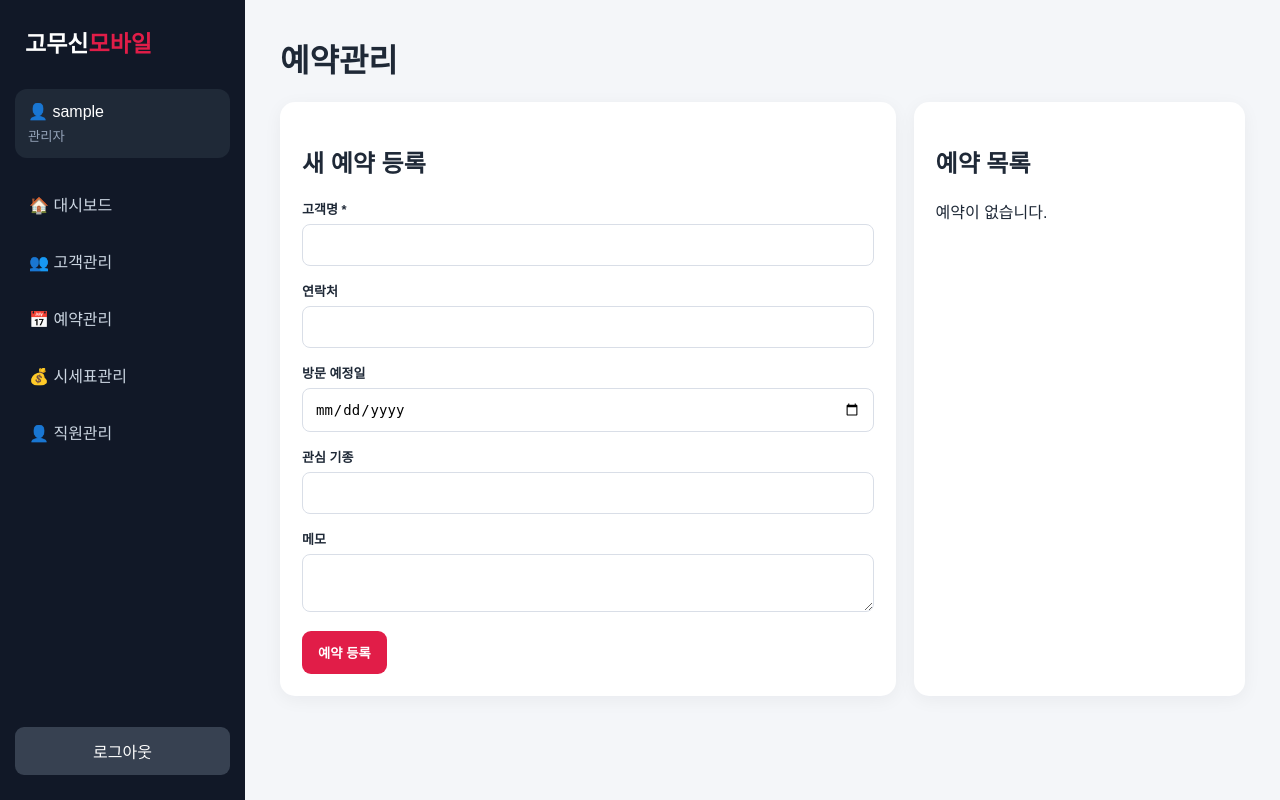
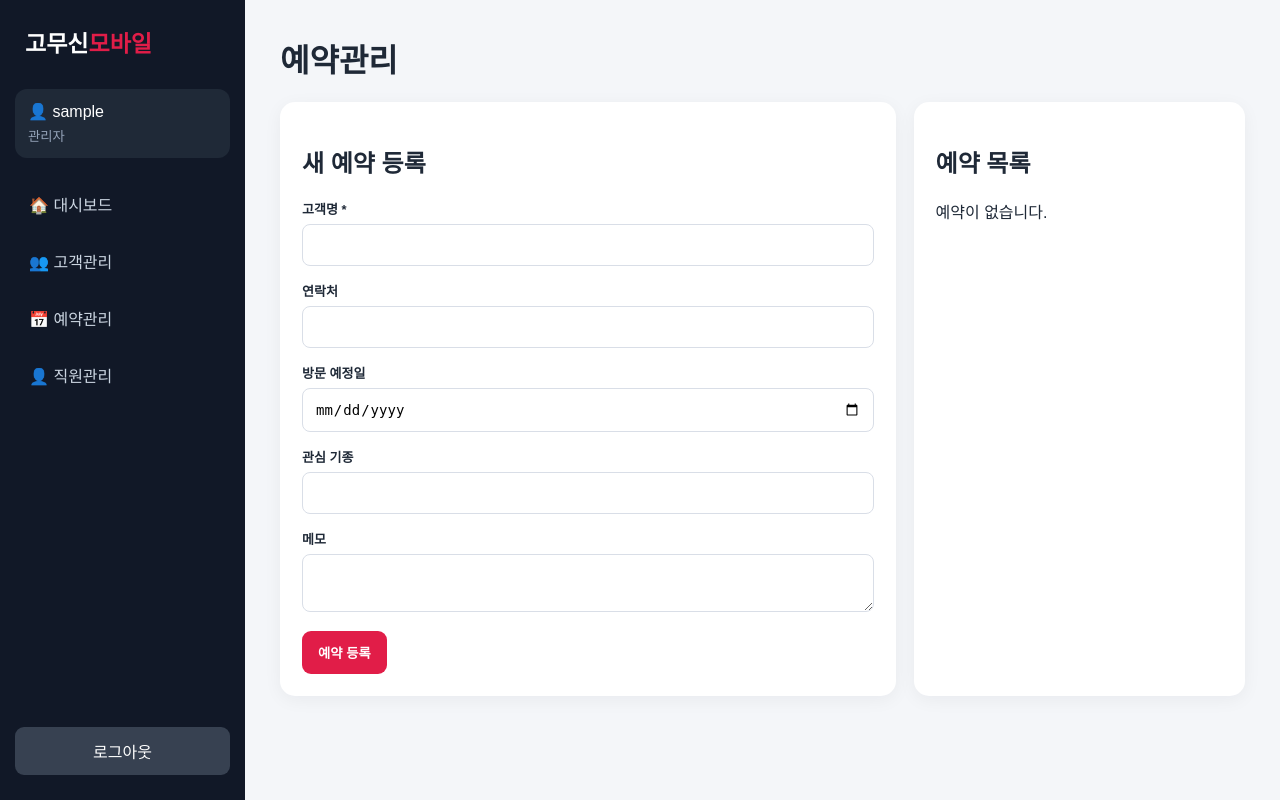
Before and after one commit to gomusincloud/gomusin-mobile, a Flask app: page /bookings in a window 1280 px wide. Run offline with Flask 3, Linux system fonts and the light colour scheme; the visitor is signed in with stand-in values (Sample User, id 1).

Commit message:
Update base.html

```diff
--- a/templates/base.html
+++ b/templates/base.html
@@ -62,8 +62,7 @@
                 📅 예약관리
             </a>
 
-            <a href="{{ url_for('prices') }}">
-                💰 시세표관리
+
             </a>
 
 
```
